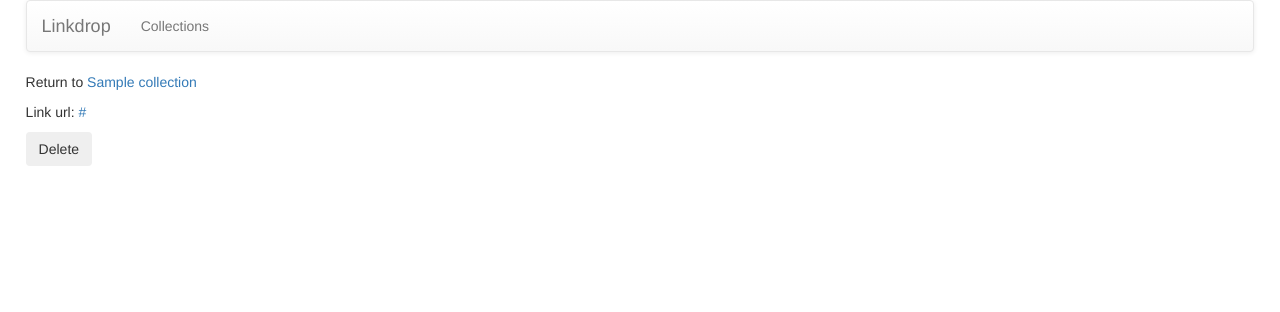
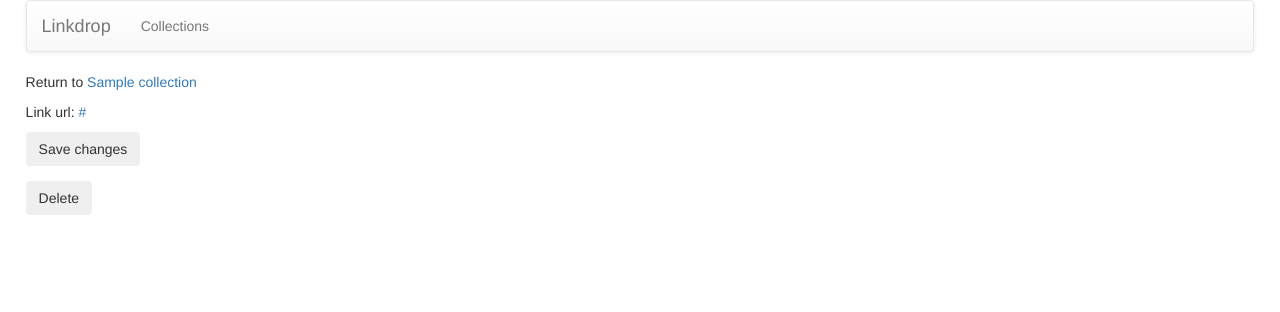
Before and after one commit to rrees/link-drop, a Python web app: template templates/collections/links/view.html in a window 1280 px wide. Shown: the top 312 px of the page. Run offline with Jinja, Linux system fonts and the light colour scheme; the template is opened without the code that fills it: most values are stand-ins (such as "Sample title", 1, 10 or a date in 2020); some libraries are stand-ins or nearby versions.

Commit message:
Adds an editing form

```diff
--- a/templates/collections/links/view.html
+++ b/templates/collections/links/view.html
@@ -8,6 +8,14 @@
 
 <p>Link url: <a href="{{link.url}}">{{link.url}}</a></p>
 
+<form method="POST" action="/collection/{{collection.key.urlsafe()}}/link/{{link_index}}/form/edit">
+	<input type="hidden" name="link_index" value="{{link_index}}">
+
+	<div class="form-group">
+		<button type="submit" class="btn">Save changes</button>
+	</div>
+</form>
+
 <form method="POST" action="/collection/{{collection.key.urlsafe()}}/link/{{link_index}}/form/delete">
 	<input type="hidden" name="link_index" value="{{link_index}}">
 
```
